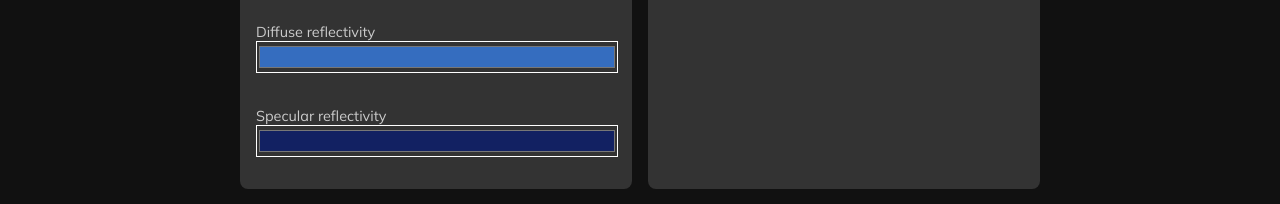
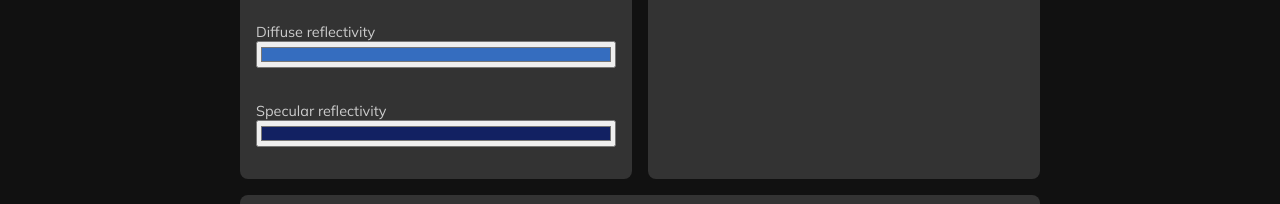
Before and after one commit to youssefevan/youssefevan.github.io, a plain HTML site: page index.html in a window 1280 px wide. Shown: the part 2078-2282 px from the top of the page. Drawn offline with Linux system fonts and the light colour scheme.

Commit message:
Removed custom color picker styling

```diff
--- a/style.css
+++ b/style.css
@@ -165,19 +165,6 @@ section {
     color: #ccc;
 }
 
-input[type="color"] {
-    all: unset;
-    appearance: none;
-    -webkit-appearance: none;
-    -moz-appearance: none;
-    height: 30px;
-    width: 100%;
-    border: 1px solid white;
-    padding: 0;
-    cursor: pointer;
-}
-
-
 footer {
     background: #222;
     text-align: center;
```
